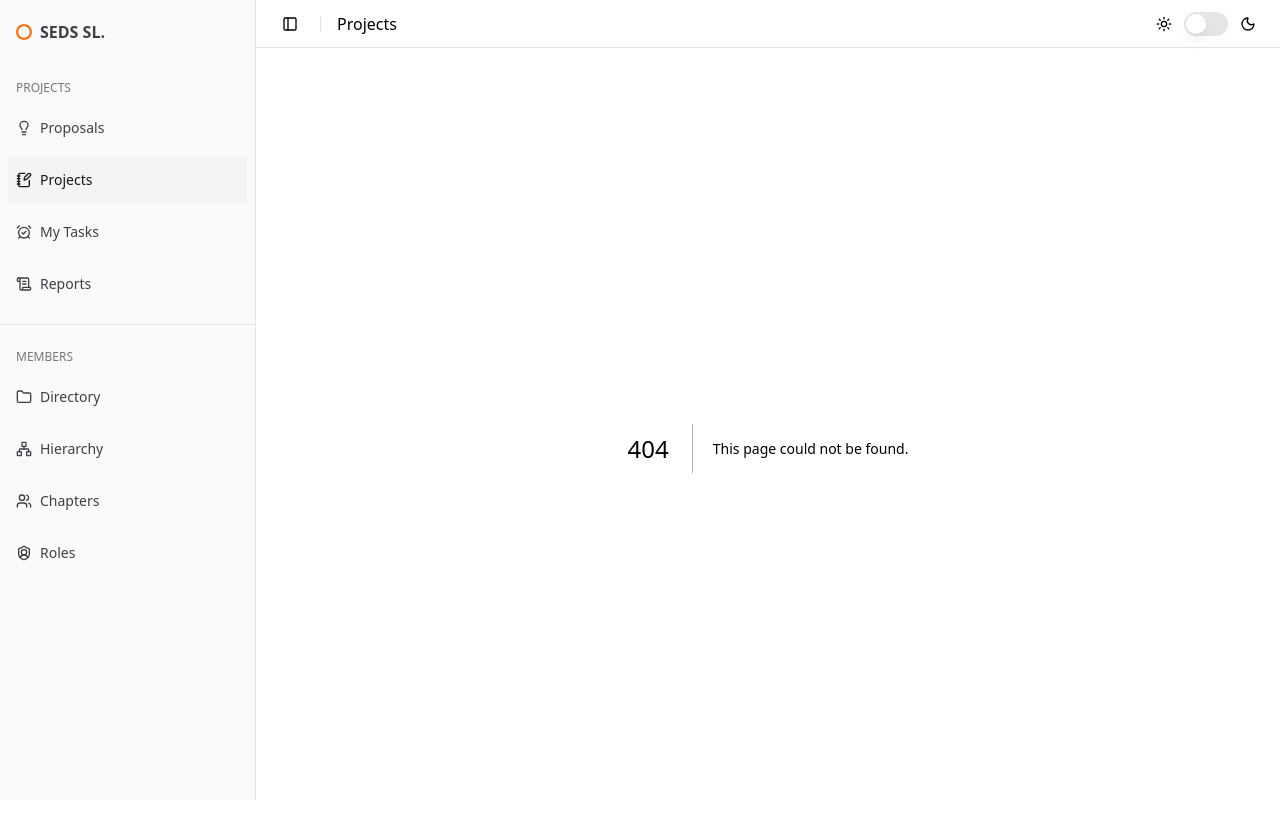
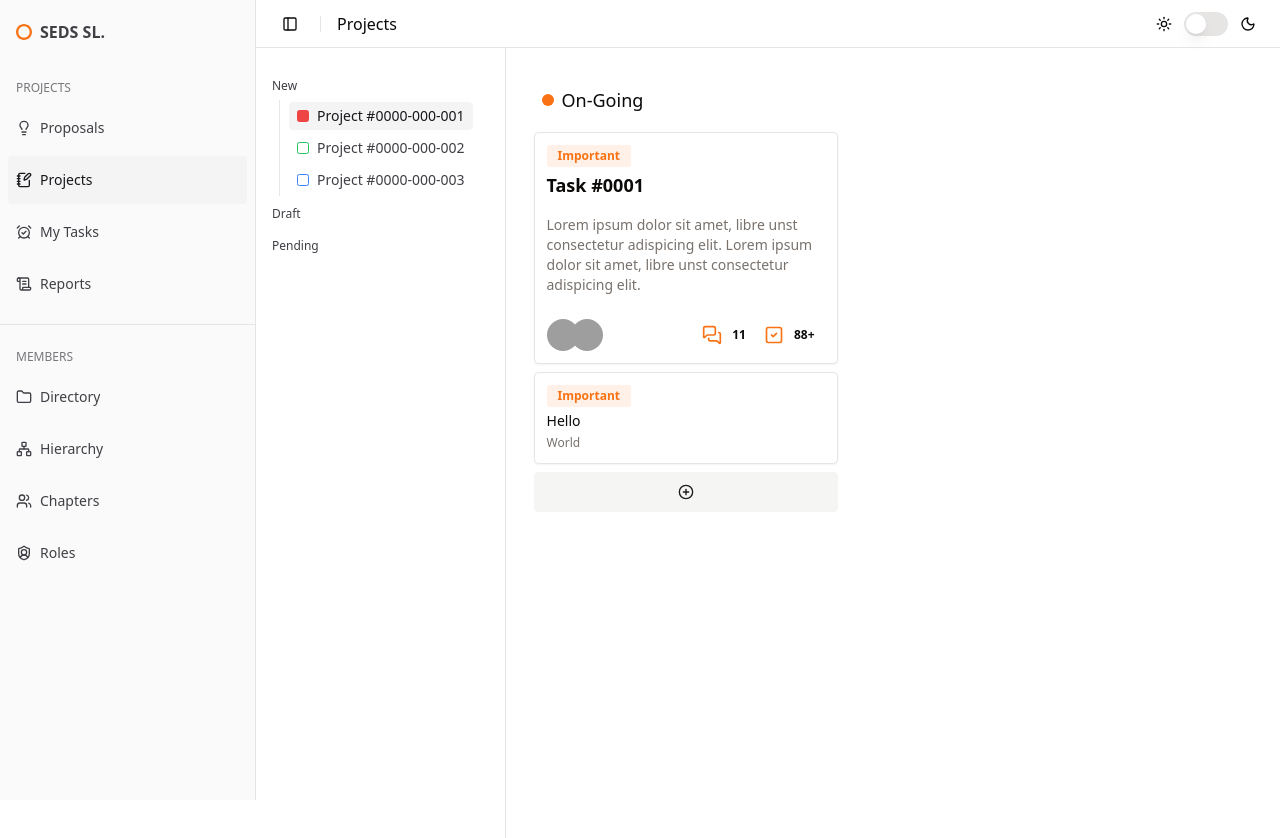
Before and after one commit to sedssrilanka/sedssl-pm-frontend, a Next.js app: page /projects in a window 1280 px wide. Before the commit this address had no page. Shown: the top 838 px of the page. Built offline with nearby package versions, Linux system fonts and the light colour scheme; grey boxes are pictures that could not be loaded.

Commit message:
chore:member page setup

```diff
--- /dev/null
+++ b/src/app/(admin)/layout.tsx
@@ -0,0 +1,26 @@
+import type { Metadata } from 'next';
+
+import { SiteHeader } from '@/components/site-header';
+import { SidebarInset, SidebarProvider } from '@/components/ui/sidebar';
+import { AppSidebar } from '@/components/app-sidebar';
+
+export const metadata: Metadata = {
+  title: 'SEDS SL',
+  description: 'SEDS SL - Project Management',
+};
+
+export default function RootLayout({
+  children,
+}: Readonly<{
+  children: React.ReactNode;
+}>) {
+  return (
+    <SidebarProvider>
+      <AppSidebar />
+      <SidebarInset>
+        <SiteHeader />
+        <div className="flex flex-1 flex-col">{children}</div>
+      </SidebarInset>
+    </SidebarProvider>
+  );
+}
--- /dev/null
+++ b/src/app/(admin)/projects/page.tsx
@@ -0,0 +1,109 @@
+'use client';
+import { ProjectSidebar } from '@/components/project-sidebar';
+import { KanbanBadge } from '@/components/ui/kanban-badge';
+import {
+  DragEndEvent,
+  KanbanBoard,
+  KanbanCard,
+  KanbanCards,
+  KanbanFooter,
+  KanbanHeader,
+  KanbanProvider,
+} from '@/components/ui/kanban';
+import { Avatar, AvatarFallback, AvatarImage } from '@/components/ui/avatar';
+import { MessagesSquare, PlusCircle, SquareCheck } from 'lucide-react';
+import { Button } from '@/components/ui/button';
+
+export default function Home() {
+  const handleDragEnd = (event: DragEndEvent) => {
+    console.log(event);
+  };
+
+  return (
+    <div className=" flex">
+      <ProjectSidebar />
+      <div className=" flex w-full overflow-x-scroll p-5">
+        <KanbanProvider onDragEnd={handleDragEnd}>
+          <KanbanBoard key="draft" id="draft">
+            <KanbanHeader>
+              <div className="flex gap-2 w-full items-center px-2 py-2.5">
+                <span className=" rounded-full h-3 w-3 bg-primary"></span>
+                <h2 className=" text-lg font-medium">On-Going</h2>
+              </div>
+            </KanbanHeader>
+            <KanbanCards>
+              <KanbanCard
+                key="draft-child-1"
+                id="draft-child-1"
+                name="draft-child-1"
+                parent="draft"
+                index={1}
+              >
+                <div className="flex flex-col gap-1">
+                  <div className="flex flex-wrap">
+                    <KanbanBadge>Important</KanbanBadge>
+                  </div>
+                  <p className="m-0 flex-1 font-semibold text-lg">Task #0001</p>
+                  <p className="mt-3 text-muted-foreground text-sm">
+                    Lorem ipsum dolor sit amet, libre unst consectetur adispicing elit. Lorem ipsum
+                    dolor sit amet, libre unst consectetur adispicing elit.
+                  </p>
+
+                  <div className=" flex items-center justify-between mt-5">
+                    <div className="*:data-[slot=avatar]:ring-background flex -space-x-2 *:data-[slot=avatar]:ring-2 *:data-[slot=avatar]:grayscale">
+                      <Avatar>
+                        <AvatarImage
+                          src="https://avatars.githubusercontent.com/u/48531182"
+                          alt="@mayura-andrew"
+                        />
+                        <AvatarFallback>MA</AvatarFallback>
+                      </Avatar>
+                      <Avatar>
+                        <AvatarImage
+                          src="https://avatars.githubusercontent.com/u/100839102"
+                          alt="@thawshi-srikanth"
+                        />
+                        <AvatarFallback>TS</AvatarFallback>
+                      </Avatar>
+                    </div>
+                    <div className=" flex item-center gap-2">
+                      <div className=" flex flex-wrap">
+                        <MessagesSquare width={20} height={20} className=" text-primary" />
+                        <KanbanBadge variant={'ghost'}>11</KanbanBadge>
+                      </div>
+                      <div className=" flex flex-wrap">
+                        <SquareCheck width={20} height={20} className=" text-primary" />
+                        <KanbanBadge variant={'ghost'}>88+</KanbanBadge>
+                      </div>
+                    </div>
+                  </div>
+                </div>
+              </KanbanCard>
+              <KanbanCard
+                key="draft-child-2"
+                id="draft-child-2"
+                name="draft-child-2"
+                parent="draft"
+                index={2}
+              >
+                <div className="flex  flex-col gap-1">
+                  <div className="flex flex-wrap">
+                    <KanbanBadge>Important</KanbanBadge>
+                  </div>
+
+                  <p className="m-0 flex-1 font-medium text-sm">Hello</p>
+                  <p className="m-0 text-muted-foreground text-xs">World</p>
+                </div>
+              </KanbanCard>
+            </KanbanCards>
+            <KanbanFooter>
+              <Button variant={'secondary'}>
+                <PlusCircle></PlusCircle>
+              </Button>
+            </KanbanFooter>
+          </KanbanBoard>
+        </KanbanProvider>
+      </div>
+    </div>
+  );
+}
--- /dev/null
+++ b/src/app/(members)/layout.tsx
@@ -0,0 +1,21 @@
+import type { Metadata } from 'next';
+
+import { SiteHeader } from '@/components/members/site-header';
+
+export const metadata: Metadata = {
+  title: 'SEDS SL',
+  description: 'SEDS SL - Project Management',
+};
+
+export default function RootLayout({
+  children,
+}: Readonly<{
+  children: React.ReactNode;
+}>) {
+  return (
+    <>
+      <SiteHeader />
+      <div className="flex flex-1 flex-col">{children}</div>
+    </>
+  );
+}
--- /dev/null
+++ b/src/app/(members)/members/register/page.tsx
@@ -0,0 +1,3 @@
+export default function MemberRegistration() {
+  return <div>Registration page</div>;
+}
--- a/src/app/layout.tsx
+++ b/src/app/layout.tsx
@@ -2,9 +2,6 @@ import type { Metadata } from 'next';
 import { Roboto, JetBrains_Mono } from 'next/font/google';
 import './globals.css';
 
-import { SiteHeader } from '@/components/site-header';
-import { SidebarInset, SidebarProvider } from '@/components/ui/sidebar';
-import { AppSidebar } from '@/components/app-sidebar';
 import { ThemeProvider } from '@/components/theme-provider';
 
 const roboto = Roboto({
@@ -38,13 +35,7 @@ export default function RootLayout({
           enableSystem
           disableTransitionOnChange
         >
-          <SidebarProvider>
-            <AppSidebar />
-            <SidebarInset>
-              <SiteHeader />
-              <div className="flex flex-1 flex-col">{children}</div>
-            </SidebarInset>
-          </SidebarProvider>
+          {children}
         </ThemeProvider>
       </body>
     </html>
--- /dev/null
+++ b/src/components/members/site-header.tsx
@@ -0,0 +1,30 @@
+import { ThemeToggle } from '@/components/ui/theme-toggle';
+
+export function SiteHeader() {
+  return (
+    <header className=" sticky top-0 z-50 bg-background group-has-data-[collapsible=icon]/sidebar-wrapper:h-12 flex h-12 w-full shrink-0 items-center gap-2 border-b transition-[width,height] ease-linear justify-between">
+      <div className="flex items-center gap-1 px-4 lg:gap-2 lg:px-6">
+        <a href="#" className="inline-flex items-center gap-2">
+          <svg
+            width="32"
+            height="32"
+            viewBox="0 0 26 26"
+            fill="none"
+            xmlns="http://www.w3.org/2000/svg"
+          >
+            <path
+              d="M26 13C26 20.1797 20.1797 26 13 26C5.8203 26 0 20.1797 0 13C0 5.8203 5.8203 0 13 0C20.1797 0 26 5.8203 26 13ZM3.80036 13C3.80036 18.0808 7.91918 22.1996 13 22.1996C18.0808 22.1996 22.1996 18.0808 22.1996 13C22.1996 7.91918 18.0808 3.80036 13 3.80036C7.91918 3.80036 3.80036 7.91918 3.80036 13Z"
+              fill="#F97316"
+            />
+          </svg>
+
+          <span className="font-bold text-base">SEDS SL.</span>
+        </a>
+      </div>
+
+      <div className="flex items-center gap-1 px-4 lg:gap-2 lg:px-6">
+        <ThemeToggle />
+      </div>
+    </header>
+  );
+}
```
